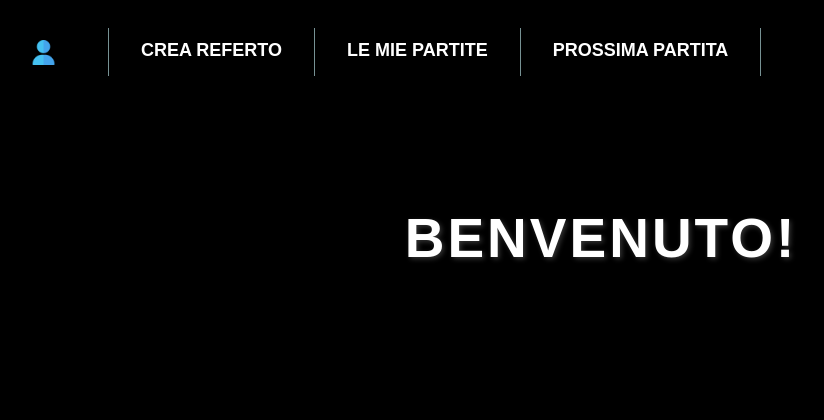
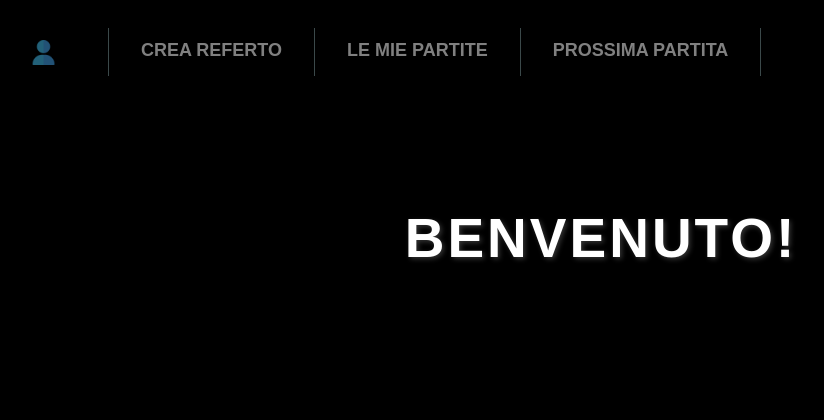
Before and after one commit to matteodonofrio33/ProgettoTSW, a PHP site: page /includes/header.php in a window 1280 px wide. Shown: the top 420 px of the page, without its empty margins (39-863 px from the left). Run offline with PHP 8.4, Linux system fonts and the light colour scheme.

Commit message:
Miglioramento grafico header.php

```diff
--- a/assets/css/headerStyle.css
+++ b/assets/css/headerStyle.css
@@ -19,7 +19,10 @@ body {
     padding: 20px;
     width: 100%;
     overflow: hidden;
-    background: rgba(0, 0, 0, 0.8);
+    /*background: rgba(0, 0, 0, 0.8);*/
+    background-color: black;
+    opacity: 0.5;
+    color: black;
 }
 
 #list li img {
--- a/includes/header.php
+++ b/includes/header.php
@@ -30,9 +30,15 @@ if (session_status() == PHP_SESSION_NONE) {
                         ?>
                     </span>
                 </li>
-                <li> <a href="#">Crea referto</a></li>
-                <li> <a href="#">Le mie partite</a></li>
-                <li> <a href="#">Prossima partita</a></li>
+                <?php if(isset($_SESSION['username'])) { ?>
+                    <li> <a href="../pages/referto.html">Crea referto</a></li>
+                    <li> <a href="#">Le mie partite</a></li>
+                    <li> <a href="#">Prossima partita</a></li>
+                <?php } else { ?>
+                    <li> <a href="../pages/login.html">Crea referto</a></li>
+                    <li> <a href="../pages/login.html">Le mie partite</a></li>
+                    <li> <a href="../pages/login.html">Prossima partita</a></li>
+                <?php } ?>
             </ul>
         </nav>
     </header>
```
Also changed, not shown: assets/js/js.js (deleted).
